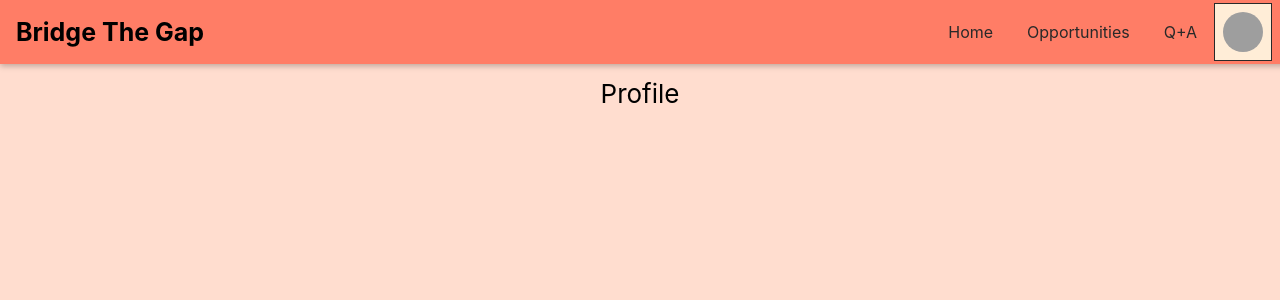
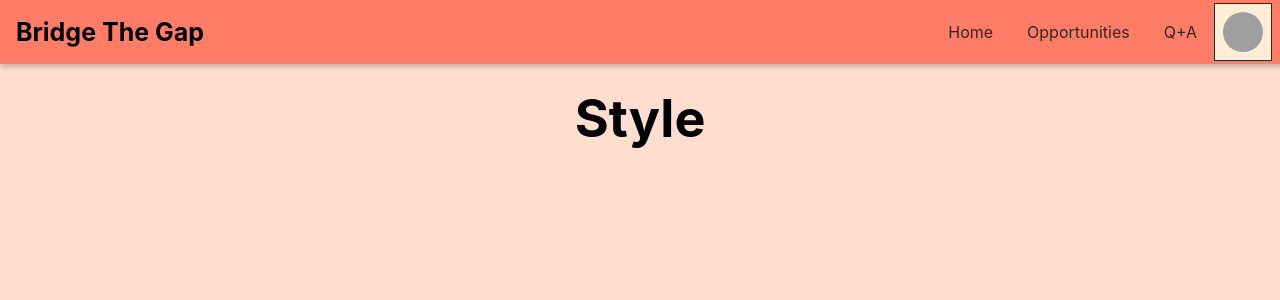
Before and after one commit to ReshmiCode/Bridge-The-Gap, a React (Create React App) app in the folder website/: page /profile in a window 1280 px wide. Shown: the top 300 px of the page. Built offline with nearby package versions, Linux system fonts and the light colour scheme; no server answers; grey boxes are pictures that could not be loaded.

Commit message:
remove dup app css import

```diff
--- a/website/src/screens/Feed.js
+++ b/website/src/screens/Feed.js
@@ -1,5 +1,4 @@
 import React from "react";
-import "../App.css";
 
 function Feed() {
   return (
--- a/website/src/screens/HomePage.js
+++ b/website/src/screens/HomePage.js
@@ -1,5 +1,4 @@
 import React from "react";
-import "../App.css";
 import SignInWithGoogle from "../components/SignInWithGoogle";
 import backdrop from "../assets/women_in_tech.png";
 
--- a/website/src/screens/Opportunities.js
+++ b/website/src/screens/Opportunities.js
@@ -1,5 +1,4 @@
 import React from "react";
-import "../App.css";
 
 function Opportunities() {
   return (
--- a/website/src/screens/Profile.js
+++ b/website/src/screens/Profile.js
@@ -1,10 +1,11 @@
 import React from "react";
-import "../App.css";
 
 function Profile() {
   return (
     <div className="App">
-      <p> Profile </p>
+      <div>
+        <h1>Style</h1>
+      </div>
     </div>
   );
 }
--- a/website/src/screens/QnA.js
+++ b/website/src/screens/QnA.js
@@ -1,5 +1,4 @@
 import React from "react";
-import "../App.css";
 
 function QnA() {
   return (
```
